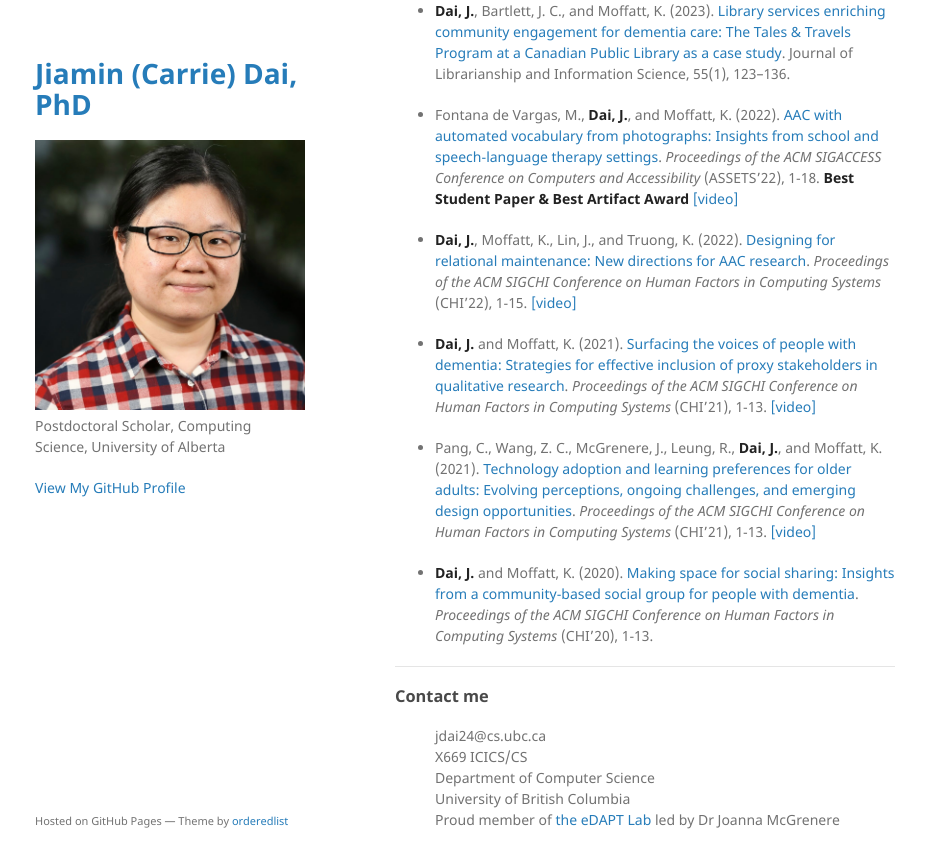
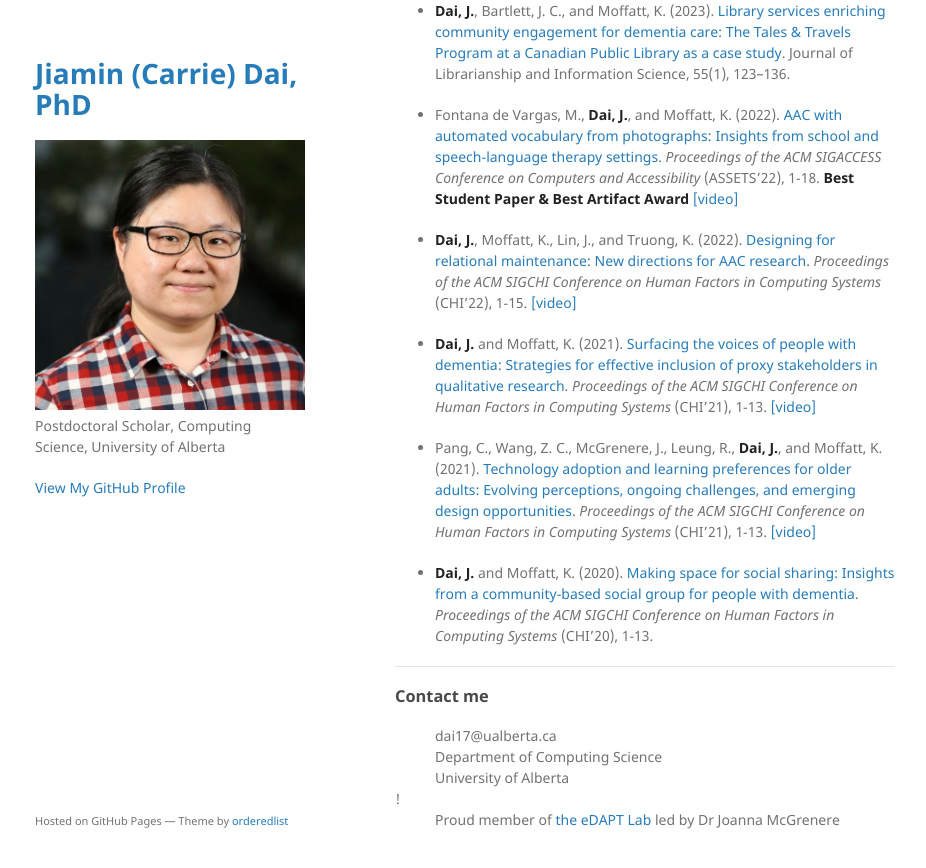
Before and after one commit to jiamin-dai/jiamin-dai.github.io, a Jekyll site: the page built from index.md, in a window 1280 px wide and 900 px high, scrolled down 3159 px. Shown: the top 868 px of the window, without its empty margins (175-1101 px from the left). Built offline with Jekyll 4.4.1, drawn with Linux system fonts in a browser that asks for light colours; our own code applies the rules of GitHub Pages for plain Markdown files.

Commit message:
Update index.md

```diff
--- a/index.md
+++ b/index.md
@@ -206,11 +206,10 @@ end
 ### Contact me
 <dl>
 <dt></dt>
-<dd>jdai24@cs.ubc.ca</dd>
-<dd>X669 ICICS/CS</dd>
-<dd>Department of Computer Science</dd>
-<dd>University of British Columbia</dd>
-<dd>Proud member of <a href="https://www.cs.ubc.ca/labs/edapt">the eDAPT Lab</a> led by Dr Joanna McGrenere</dd>
+<dd>dai17@ualberta.ca</dd>
+<dd>Department of Computing Science</dd>
+<dd>University of Alberta</dd>
+!<dd>Proud member of <a href="https://www.cs.ubc.ca/labs/edapt">the eDAPT Lab</a> led by Dr Joanna McGrenere</dd>
 </dl>
 
 <!---
```
